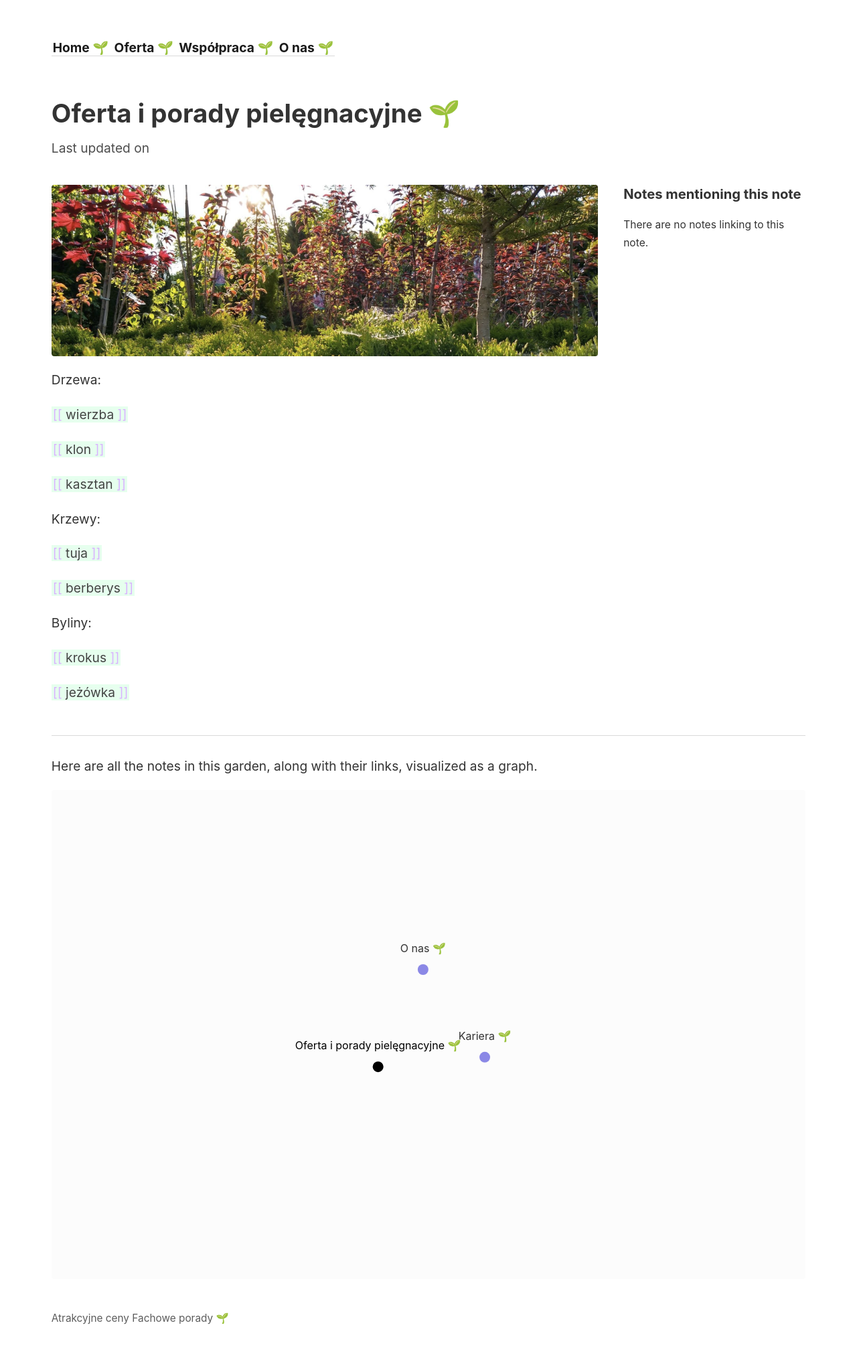
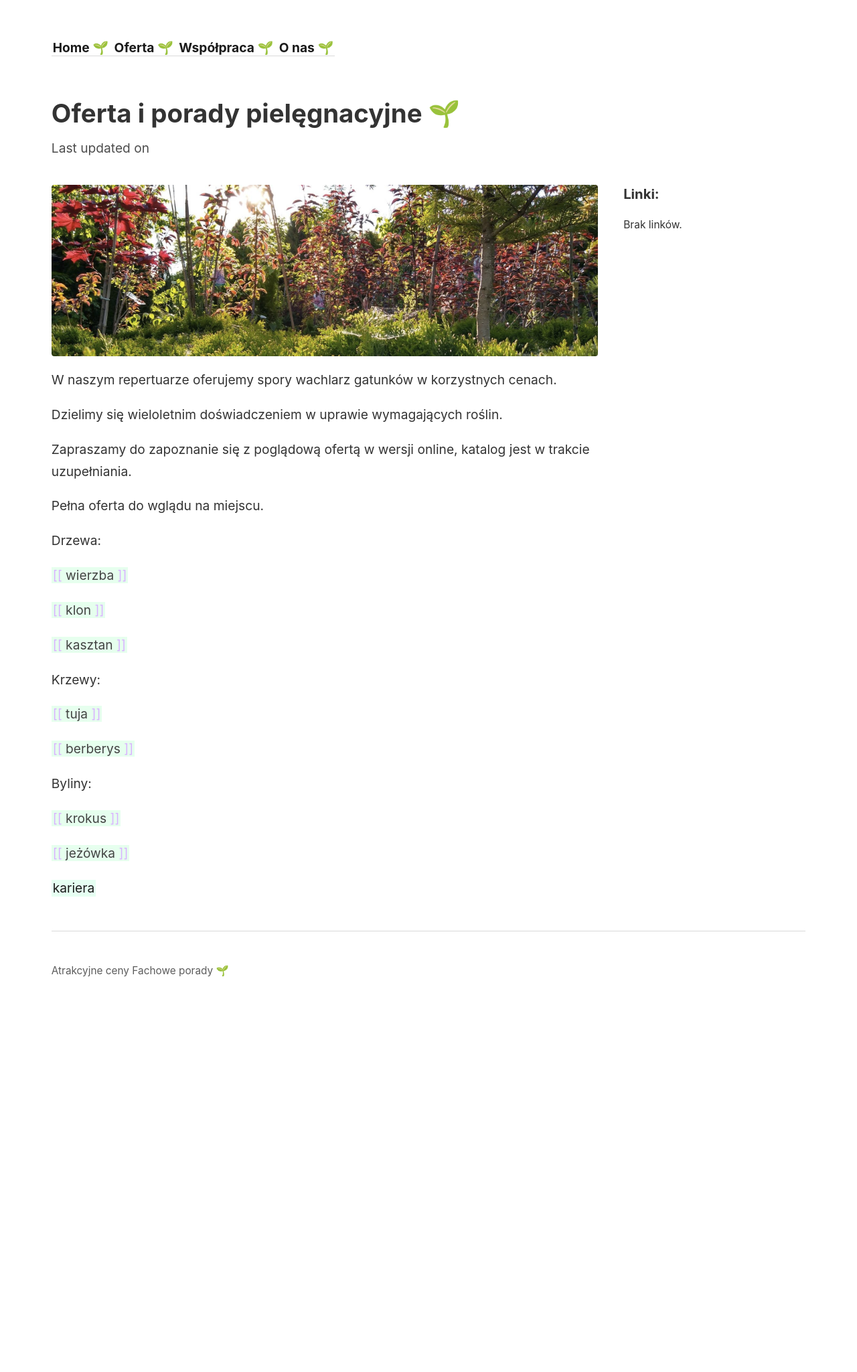
Before and after one commit to KKrzelowska/drzewa-krzewy-krzelowscy, a Jekyll site: the page built from _notes/oferta.md, in a window 1280 px wide. Shown: the whole page at 67% size. Built offline with Jekyll 4.4.1, drawn with Linux system fonts in a browser that asks for light colours; after the commit the page ends 1530 px from its top, so only the background shows below that.

Commit message:
iss1: set up

```diff
--- a/_layouts/note.html
+++ b/_layouts/note.html
@@ -17,7 +17,7 @@ layout: default
     </content>
 
     <side style="font-size: 0.9em">
-      <h3 style="margin-bottom: 1em">Notes mentioning this note</h3>
+      <h3 style="margin-bottom: 1em">Linki:</h3>
       {% if page.backlinks.size > 0 %}
       <div style="display: grid; grid-gap: 1em; grid-template-columns: repeat(1fr);">
       {% for backlink in page.backlinks %}
@@ -31,7 +31,7 @@ layout: default
 
       <div style="font-size: 0.9em">
         <p>
-          There are no notes linking to this note.
+          Brak linków.
         </p>
       </div>
       {% endif %}
@@ -40,7 +40,3 @@ layout: default
 </article>
 
 <hr>
-
-<p>Here are all the notes in this garden, along with their links, visualized as a graph.</p>
-
-{% include notes_graph.html %}
--- a/_notes/oferta.md
+++ b/_notes/oferta.md
@@ -3,6 +3,14 @@ title: Oferta i porady pielęgnacyjne 🌱
 ---
 
 <img src="/assets/roszlyn3.jpg"/>
+
+W naszym repertuarze oferujemy spory wachlarz gatunków w korzystnych cenach.
+
+Dzielimy się wieloletnim doświadczeniem w uprawie wymagających roślin.
+
+Zapraszamy do zapoznanie się z poglądową ofertą w wersji online, katalog jest w trakcie uzupełniania.
+
+Pełna oferta do wglądu na miejscu.
 
 Drzewa:
 
```
Also changed, not shown: other parts of _notes/oferta.md (+2 -0 lines), _notes/kariera.md (+2 -2 lines).
